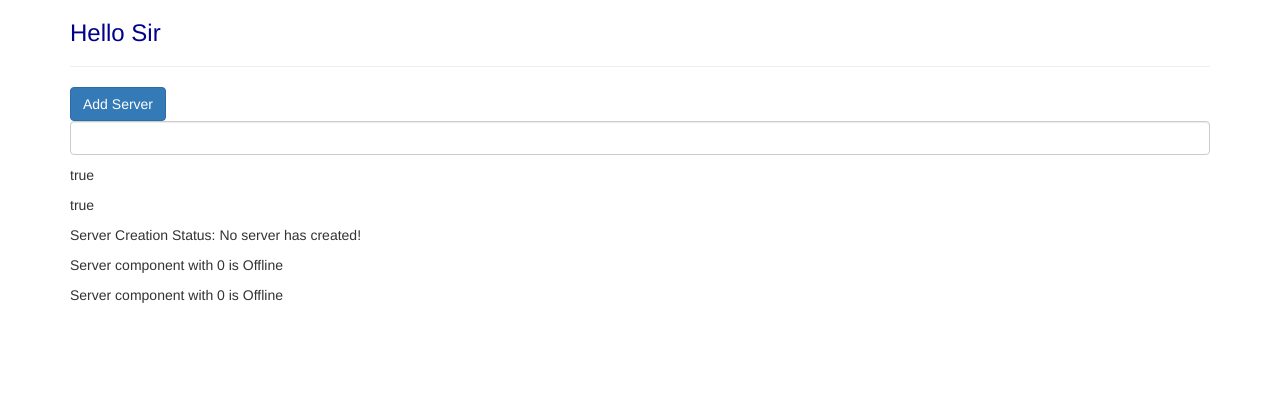
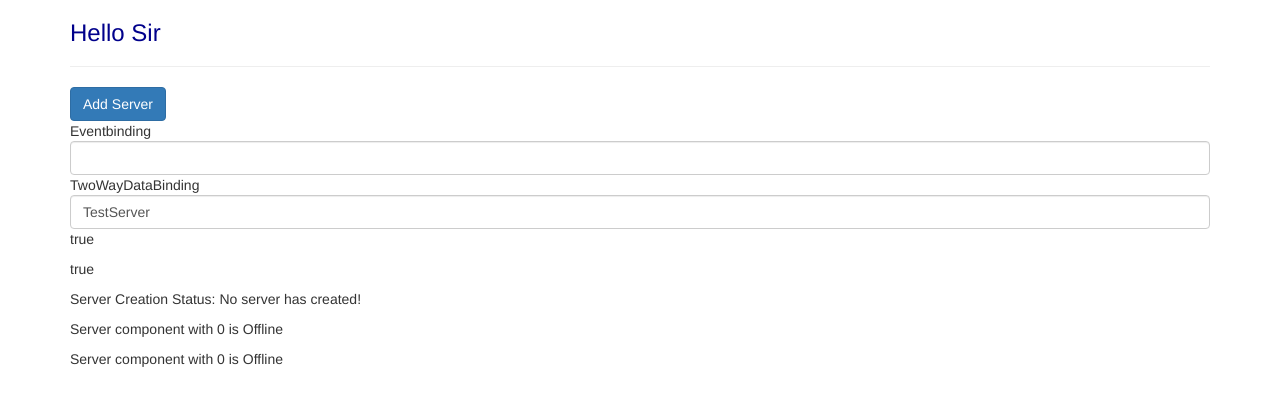
Before and after one commit to mickambar19/learning-angular-5, an Angular app in the folder simple-app/: page / in a window 1280 px wide. Shown: the top 404 px of the page. Built offline with nearby package versions, Linux system fonts and the light colour scheme.

Commit message:
Using the four forms of data binding
Took 10 minutes

```diff
--- a/simple-app/src/app/servers/servers.component.html
+++ b/simple-app/src/app/servers/servers.component.html
@@ -3,8 +3,19 @@
   [disabled]="!allowNewServer"
   (click)="onCreateNewServer()"
   >Add Server</button>
-<input type="text" class="form-control" (input)="updateServerName($event)">
-<p class="bg-danger">{{ serverName }}</p>
+<div>Eventbinding</div>
+<input
+  type="text"
+  class="form-control"
+  (input)="updateServerName($event)">
+
+<div>TwoWayDataBinding</div>
+<input
+  type="text"
+  class="form-control"
+  [(ngModel)]="serverName">
+
+<!--<p class="bg-danger">{{ serverName }}</p>-->
 <p>{{allowNewServer}}</p>
 <p [innerText]="allowNewServer"></p>
 <p>Server Creation Status: {{serverCreationStatus}}</p>
--- a/simple-app/src/app/servers/servers.component.ts
+++ b/simple-app/src/app/servers/servers.component.ts
@@ -14,7 +14,7 @@ import { Component, OnInit } from '@angular/core';
 export class ServersComponent implements OnInit {
   allowNewServer = false;
   serverCreationStatus = "No server has created!";
-  serverName = "";
+  serverName = "TestServer";
   constructor() {
     setTimeout(()=>{
       this.allowNewServer = true;
@@ -25,7 +25,7 @@ export class ServersComponent implements OnInit {
   }
 
   onCreateNewServer(){
-    this.serverCreationStatus = "Server was created";
+    this.serverCreationStatus = "Server was created. Its name is " + this.serverName;
   }
 
   updateServerName(event: Event){
```
